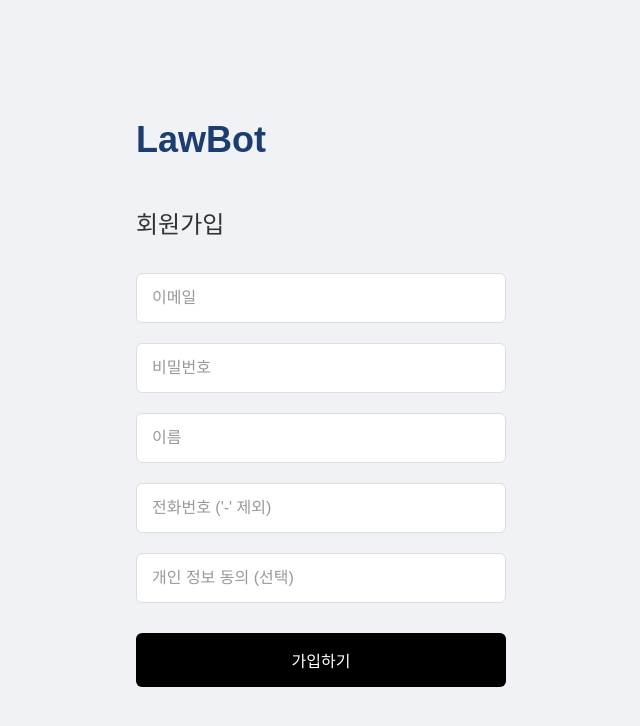
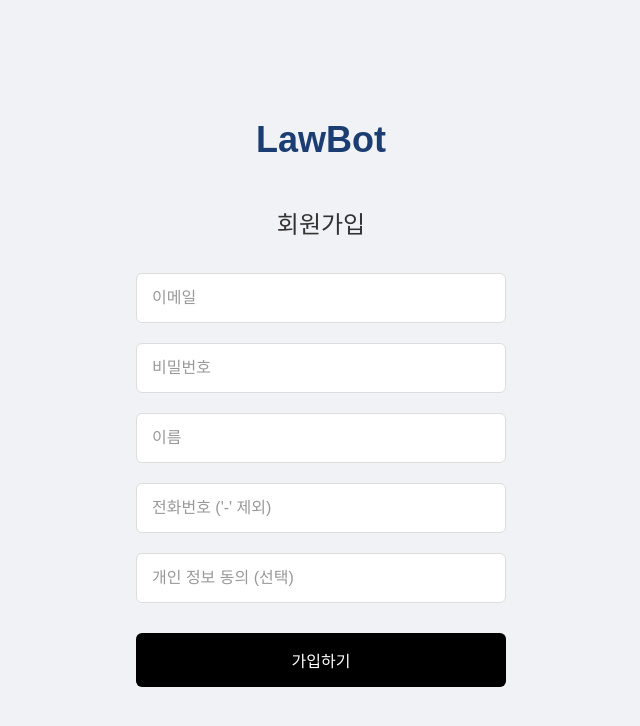
Before and after one commit to KNU-Capstone-design-team4/FE, a React (Vite) app: page /register in a window 1280 px wide. Shown: the top 726 px of the page, without its empty margins (319-959 px from the left). Built offline with nearby package versions, Linux system fonts and the light colour scheme.

Commit message:
feat: 라우팅 및 세부 디테일 와이어프레임에 맞게 수정

```diff
--- a/src/components/Header.tsx
+++ b/src/components/Header.tsx
@@ -41,13 +41,13 @@ const Header: React.FC<HeaderProps> = ({ isLoggedIn, onLogout }) => {
         ) : (
           <>
             <button
-              onClick={() => navigate('/register')}
+              onClick={() => navigate('/login_intro')}
               className="btn-signup px-4 py-2 bg-blue-500 text-white rounded"
             >
               회원가입
             </button>
             <button
-              onClick={() => navigate('/login_intro')}
+              onClick={() => navigate('/login')}
               className="btn-login px-4 py-2 bg-gray-300 rounded"
             >
               로그인
--- a/src/pages/login/Login.css
+++ b/src/pages/login/Login.css
@@ -29,7 +29,7 @@
 
 /* RegisterPage의 로고 (왼쪽 정렬) */
 .auth-box.register-page .auth-logo {
-  text-align: left;
+  text-align: center;
   margin-bottom: 40px;
 }
 
@@ -38,7 +38,7 @@
   font-size: 24px;
   font-weight: 700;
   margin-bottom: 30px;
-  text-align: left;
+  text-align: center;
   color: #333;
 }
 
@@ -85,12 +85,6 @@
 }
 
 /* 로그인 진입 화면 (LoginIntro) 전용 스타일 */
-.login-intro-box {
-  background-color: #ffffff;
-  padding: 60px;
-  border: 1px solid #e0e0e0;
-  box-shadow: 0 4px 12px rgba(0, 0, 0, 0.05);
-}
 
 .login-intro-box h2 {
   font-size: 22px;
--- a/src/pages/login/login_intro.tsx
+++ b/src/pages/login/login_intro.tsx
@@ -6,13 +6,13 @@ const LoginIntroPage: React.FC = () => {
   return (
     <div className="auth-container">
       <div className="auth-box login-intro-box">
-        <h1 className="auth-logo" style={{ textAlign: 'left', marginBottom: '60px' }}>LawBot</h1>
+        <h1 className="auth-logo" style={{ textAlign: 'center', marginBottom: '60px' }}>LawBot</h1>
         <h2>법률 문서를 쉽게 작성하세요!</h2>
         <p>
           Lorem ipsum dolor sit amet, consectetur adipiscing elit, sed do eiusmod tempor
           incididunt ut labore et dolore magna aliqua.
         </p>
-        <Link to="/login">
+        <Link to="/register">
           <button className="auth-button">시작하기</button>
         </Link>
       </div>
```
